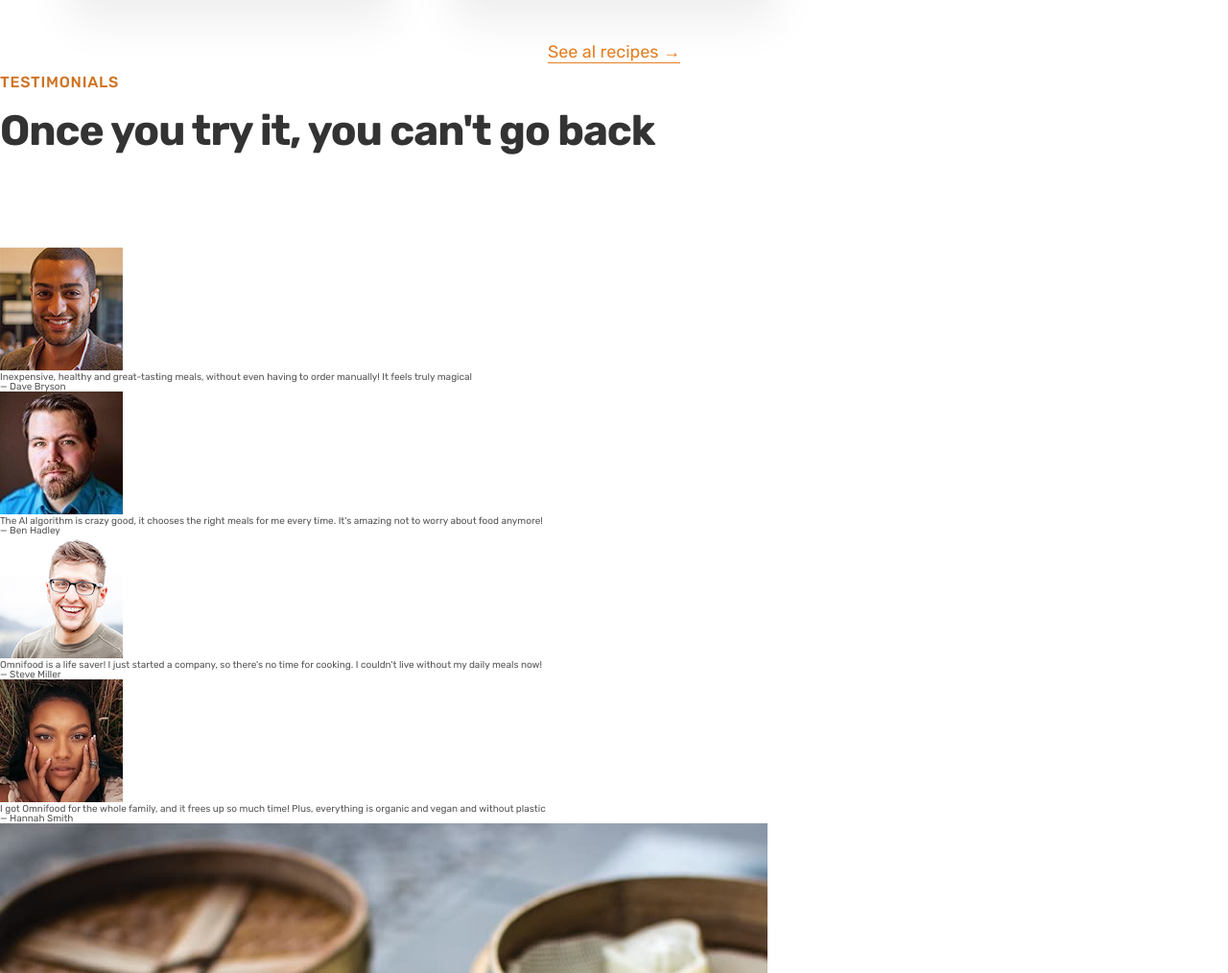
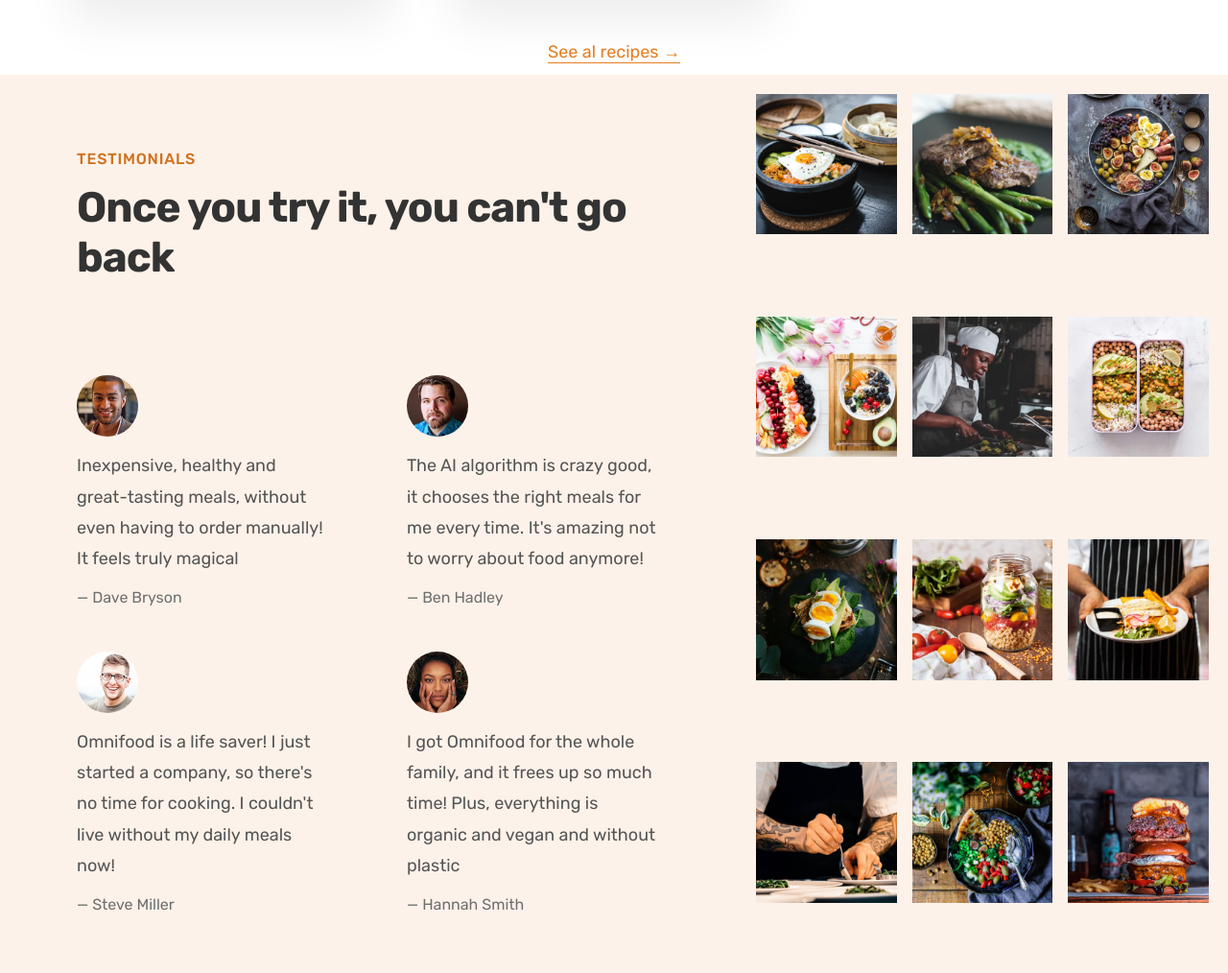
Before and after one commit to Luco97/omnifood-test-template, a plain HTML site: page index.html in a window 1280 px wide. Shown: the part 3452-4466 px from the top of the page at 96% size. Drawn offline with nearby package versions, Linux system fonts and the light colour scheme.

Commit message:
ADD estilos para testimonios y galeria de fotos

```diff
--- a/css/style.css
+++ b/css/style.css
@@ -527,3 +527,65 @@ body {
 }
 
 /* #################### */
+
+/* #################### */
+/* SECTION TESTIMONIALS #################### */
+/* #################### */
+
+.testimonials {
+  display: grid;
+  grid-template-columns: 0.6fr 0.4fr;
+  background-color: #fdf2e9;
+}
+
+.testimonials-container {
+  padding: 8rem;
+}
+
+.testimonials-segment {
+  display: grid;
+  grid-template-columns: 1fr 1fr;
+  gap: 4.8rem;
+  column-gap: 8rem;
+  justify-content: space-around;
+}
+
+.testimonial-img {
+  width: 6.4rem;
+  border-radius: 50%;
+  margin-bottom: 1.2rem;
+}
+
+.testiomial-text {
+  font-size: 1.8rem;
+  line-height: 1.8;
+  margin-bottom: 1.6rem;
+}
+
+.testimonial-name {
+  font-size: 1.6rem;
+  color: #6f6f6f;
+}
+
+.gallery {
+  padding: 2rem;
+  display: grid;
+  grid-template-columns: 1fr 1fr 1fr;
+  gap: 1.6rem;
+}
+
+.gallery-item {
+  overflow: hidden;
+}
+
+.gallery-img {
+  display: block;
+  width: 100%;
+  transition: all 0.3s;
+}
+
+.gallery-img:hover {
+  transform: scale(1.1);
+}
+
+/* #################### */
```
